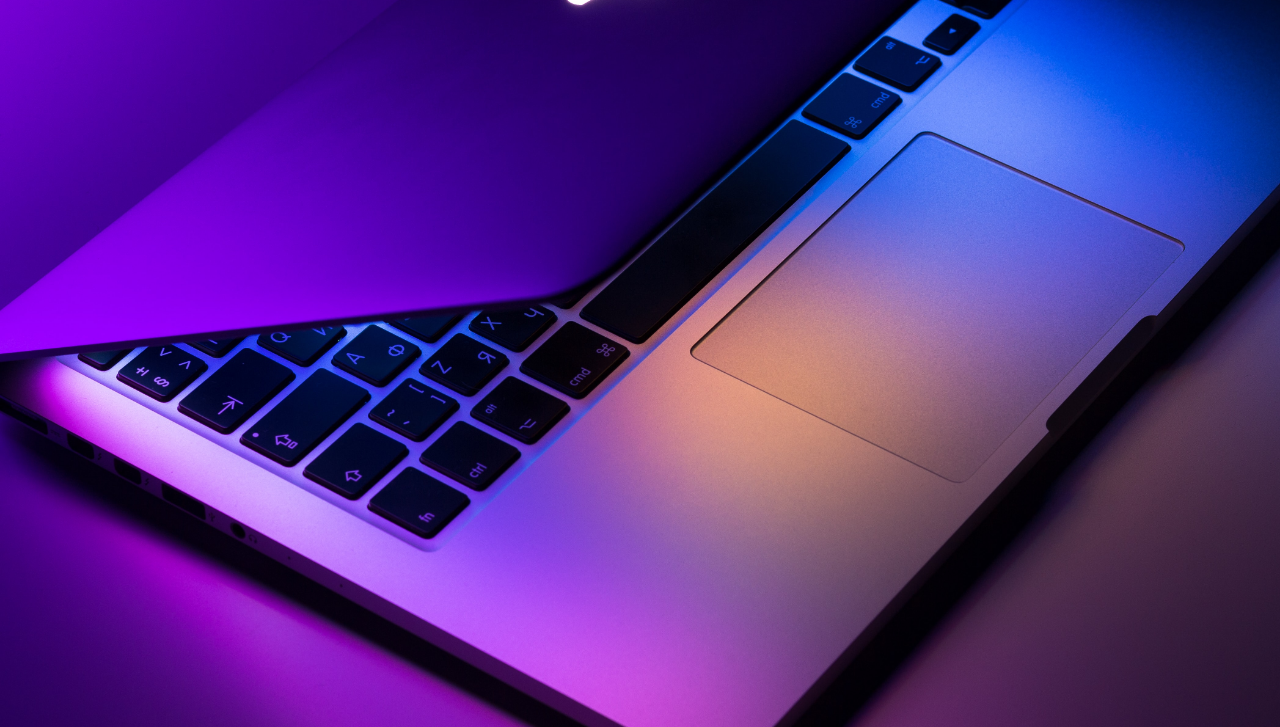
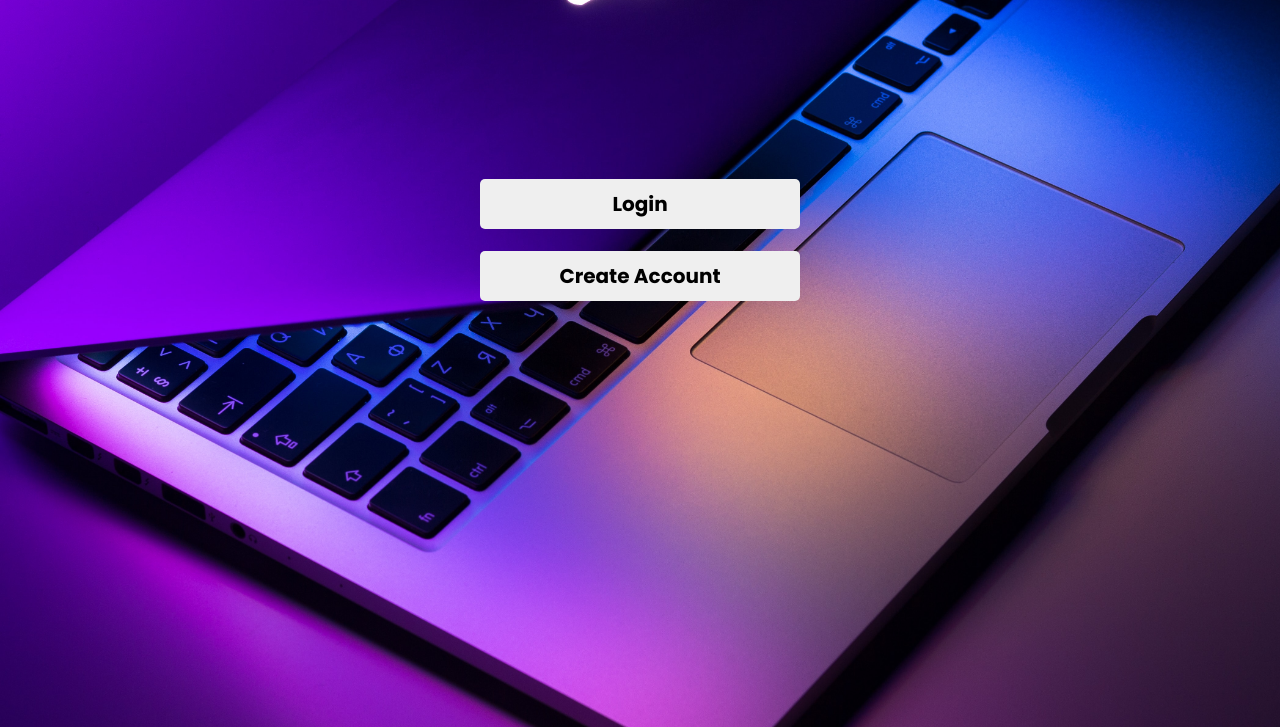
Before and after one commit to Mustafeamiin/diwaangelin, a plain HTML site: page index.html in a window 1280 px wide. Shown: the part 73-800 px from the top of the page. Drawn offline with nearby package versions, Linux system fonts and the light colour scheme.

Commit message:
Add files via upload

```diff
--- a/style.css
+++ b/style.css
@@ -206,5 +206,57 @@ a {
   margin-top: 15px;
 }
 .hero {
+  position: absolute;
+  width: 50%;
+  top: 30%;
+  left: 25%;
+  font-size: 40px;
+  justify-content: center;
+  text-align: center;
+  display: inline-block;
+  vertical-align: middle;
+  gap: 30px;
 
 }
+.login {
+margin-top: 10px;
+}
+
+.login {
+  width: 50%;
+  display: inline-block;
+  padding: 10px;
+  margin: 10px;
+  border: 10px;
+  border-radius: 5px;
+  box-shadow: #707070;
+  font-size: 20px;
+  font-weight: bold;
+
+}
+
+.create {
+  width: 50%;
+  display: inline-block;
+  padding: 10px;
+  margin: 10px;
+  border: 10px;
+  border-radius: 5px;
+  font-size: 20px;
+  font-weight: bold;
+}
+
+@media screen and (max-width: 500px) {
+
+  .login, .create {
+      width: 70%;
+  } }
+
+    .login:hover {
+      color: white;
+      background: #7d2ae8;
+    }
+    .create:hover {
+      color: white;
+      background: #7d2ae8;
+    }
```
